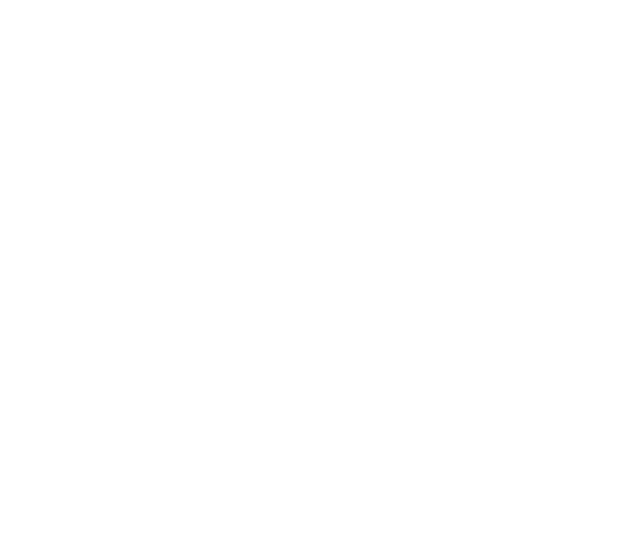
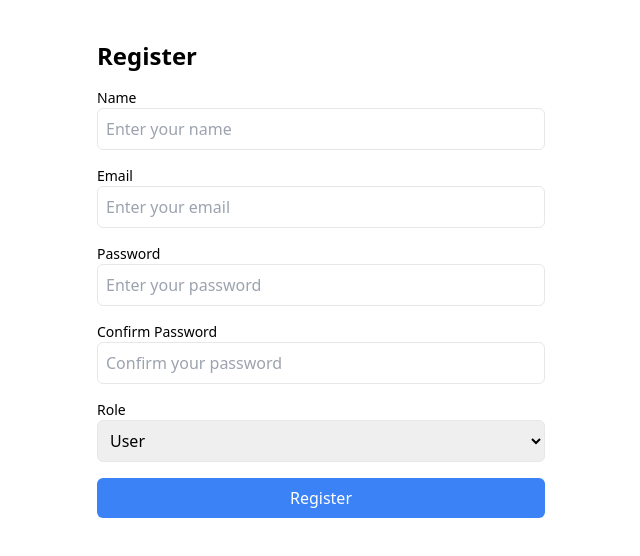
Before and after one commit to luddthree/ofl, a Nuxt app: page /registrer in a window 1280 px wide. Before the commit this address had no page. Shown: the top 556 px of the page, without its empty margins (319-959 px from the left). Built offline with nearby package versions, Linux system fonts and the light colour scheme.

Commit message:
add registration page and configure API base URL

```diff
--- a/nuxt.config.ts
+++ b/nuxt.config.ts
@@ -1,6 +1,11 @@
 // https://nuxt.com/docs/api/configuration/nuxt-config
 
 export default defineNuxtConfig({
+  runtimeConfig: {
+    public: {
+      apiBase: 'http://127.0.0.1:8000' // Laravel API URL
+    }
+  },
   compatibilityDate: '2024-04-03',
   devtools: { enabled: true },
   css: ['~/assets/css/main.css'],
--- /dev/null
+++ b/pages/registrer.vue
@@ -0,0 +1,94 @@
+<template>
+    <div class="max-w-md mx-auto mt-10">
+      <h1 class="text-2xl font-bold mb-4">Register</h1>
+      <form @submit.prevent="register">
+        <div class="mb-4">
+          <label for="name" class="block text-sm font-medium">Name</label>
+          <input
+            id="name"
+            v-model="form.name"
+            type="text"
+            class="w-full border rounded-md p-2"
+            placeholder="Enter your name"
+          />
+        </div>
+        <div class="mb-4">
+          <label for="email" class="block text-sm font-medium">Email</label>
+          <input
+            id="email"
+            v-model="form.email"
+            type="email"
+            class="w-full border rounded-md p-2"
+            placeholder="Enter your email"
+          />
+        </div>
+        <div class="mb-4">
+          <label for="password" class="block text-sm font-medium">Password</label>
+          <input
+            id="password"
+            v-model="form.password"
+            type="password"
+            class="w-full border rounded-md p-2"
+            placeholder="Enter your password"
+          />
+        </div>
+        <div class="mb-4">
+          <label for="password_confirmation" class="block text-sm font-medium">Confirm Password</label>
+          <input
+            id="password_confirmation"
+            v-model="form.password_confirmation"
+            type="password"
+            class="w-full border rounded-md p-2"
+            placeholder="Confirm your password"
+          />
+        </div>
+        <div class="mb-4">
+          <label for="role" class="block text-sm font-medium">Role</label>
+          <select id="role" v-model="form.role" class="w-full border rounded-md p-2">
+            <option value="admin">Admin</option>
+            <option value="user">User</option>
+          </select>
+        </div>
+        <button type="submit" class="w-full bg-blue-500 text-white rounded-md p-2">Register</button>
+      </form>
+      <div v-if="error" class="text-red-500 mt-4">{{ error }}</div>
+    </div>
+  </template>
+
+  <script setup>
+  import { ref } from 'vue'
+
+  // Definerer skjema-data som brukeren fyller ut
+  const form = ref({
+    name: '',
+    email: '',
+    password: '',
+    password_confirmation: '',
+    role: 'user' // Standard rolle som "employee"
+  })
+
+  // Brukes for å vise feilmeldinger
+  const error = ref(null)
+
+  // Funksjon for å registrere bruker via Laravel API
+  async function register() {
+    try {
+      const response = await $fetch('/api/register', {
+        baseURL: useRuntimeConfig().public.apiBase, // Bruker Laravel API-baseURL
+        method: 'POST', // HTTP-metoden
+        body: form.value, // Data fra skjemaet
+      })
+      alert('User registered successfully!') // Suksessmelding
+      console.log(response) // Valgfritt: logg responsen
+    } catch (err) {
+      error.value = err?.data?.message || 'An error occurred.' // Viser feilmeldinger
+      console.error(err) // Valgfritt: logg feil
+      console.log(form.value) // Valgfritt: logg skjemadata
+    }
+  }
+  </script>
+
+
+  <style scoped>
+  /* Optional styling */
+  </style>
```
